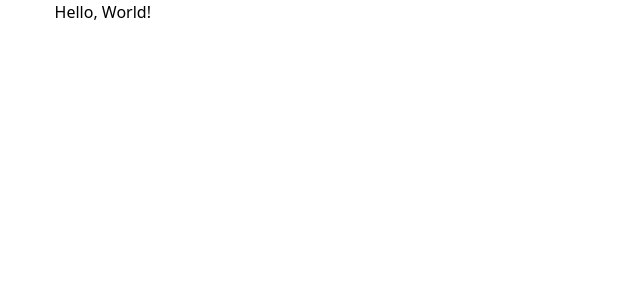
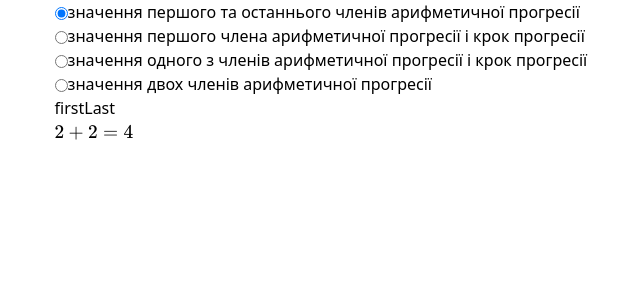
Before and after one commit to YuriiRG/goiteens-math-trainer, a React (Vite) app: page / in a window 1280 px wide. Shown: the top 300 px of the page, without its empty margins (288-928 px from the left). Built offline with nearby package versions, Linux system fonts and the light colour scheme.

Commit message:
Implement unstyled radio buttons

```diff
--- a/src/App.tsx
+++ b/src/App.tsx
@@ -1,7 +1,73 @@
+import { ChangeEventHandler, ReactNode, useState } from "react";
+import Math from "./components/Math";
+
 export default function App() {
+  const [mode, setMode] = useState("firstLast");
   return (
     <div className="flex justify-center">
-      <main className="w-[65ch]">Hello, World!</main>
+      <main className="w-[65ch]">
+        <fieldset>
+          <RadioButton
+            group="mode"
+            id="firstLast"
+            checked={mode === "firstLast"}
+            label="значення першого та останнього членів арифметичної прогресії"
+            onChange={(e) => setMode(e.target.value)}
+          />
+          <RadioButton
+            group="mode"
+            id="firstStep"
+            checked={mode === "firstStep"}
+            label="значення першого члена арифметичної прогресії і крок прогресії"
+            onChange={(e) => setMode(e.target.value)}
+          />
+          <RadioButton
+            group="mode"
+            id="oneStep"
+            checked={mode === "oneStep"}
+            label="значення одного з членів арифметичної прогресії і крок прогресії"
+            onChange={(e) => setMode(e.target.value)}
+          />
+          <RadioButton
+            group="mode"
+            id="two"
+            checked={mode === "two"}
+            label="значення двох членів арифметичної прогресії"
+            onChange={(e) => setMode(e.target.value)}
+          />
+        </fieldset>
+        {mode}
+        <Math text={"2+2=4"} />
+      </main>
     </div>
   );
 }
+
+function RadioButton({
+  group,
+  id,
+  checked,
+  onChange,
+  label,
+}: {
+  group: string;
+  id: string;
+  checked: boolean;
+  label: ReactNode;
+  onChange: ChangeEventHandler<HTMLInputElement>;
+}) {
+  return (
+    <div>
+      <input
+        type="radio"
+        name={group}
+        value={id}
+        id={id}
+        className="align-middle"
+        checked={checked}
+        onChange={onChange}
+      />
+      <label htmlFor={id}>{label}</label>
+    </div>
+  );
+}
```
